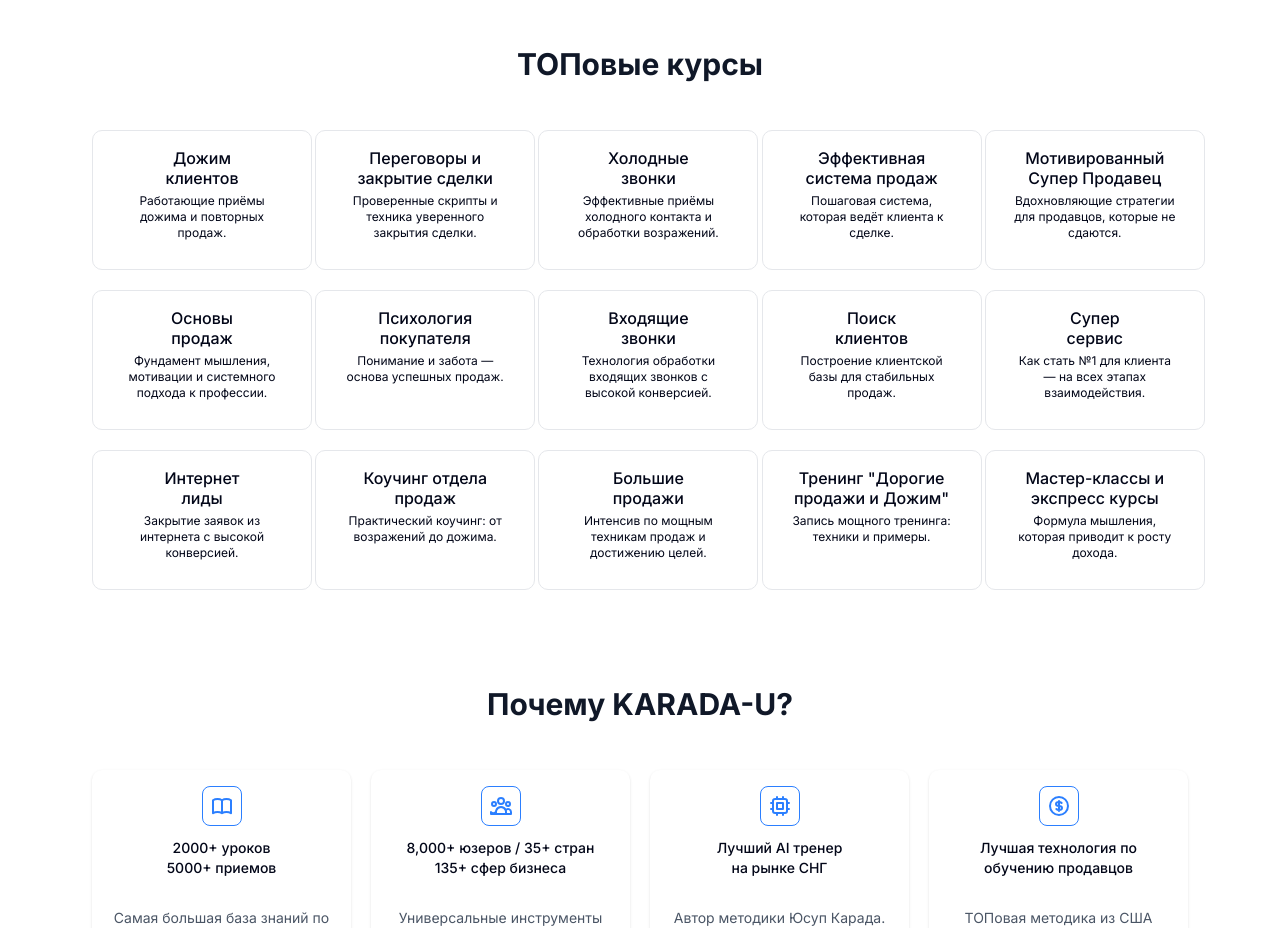
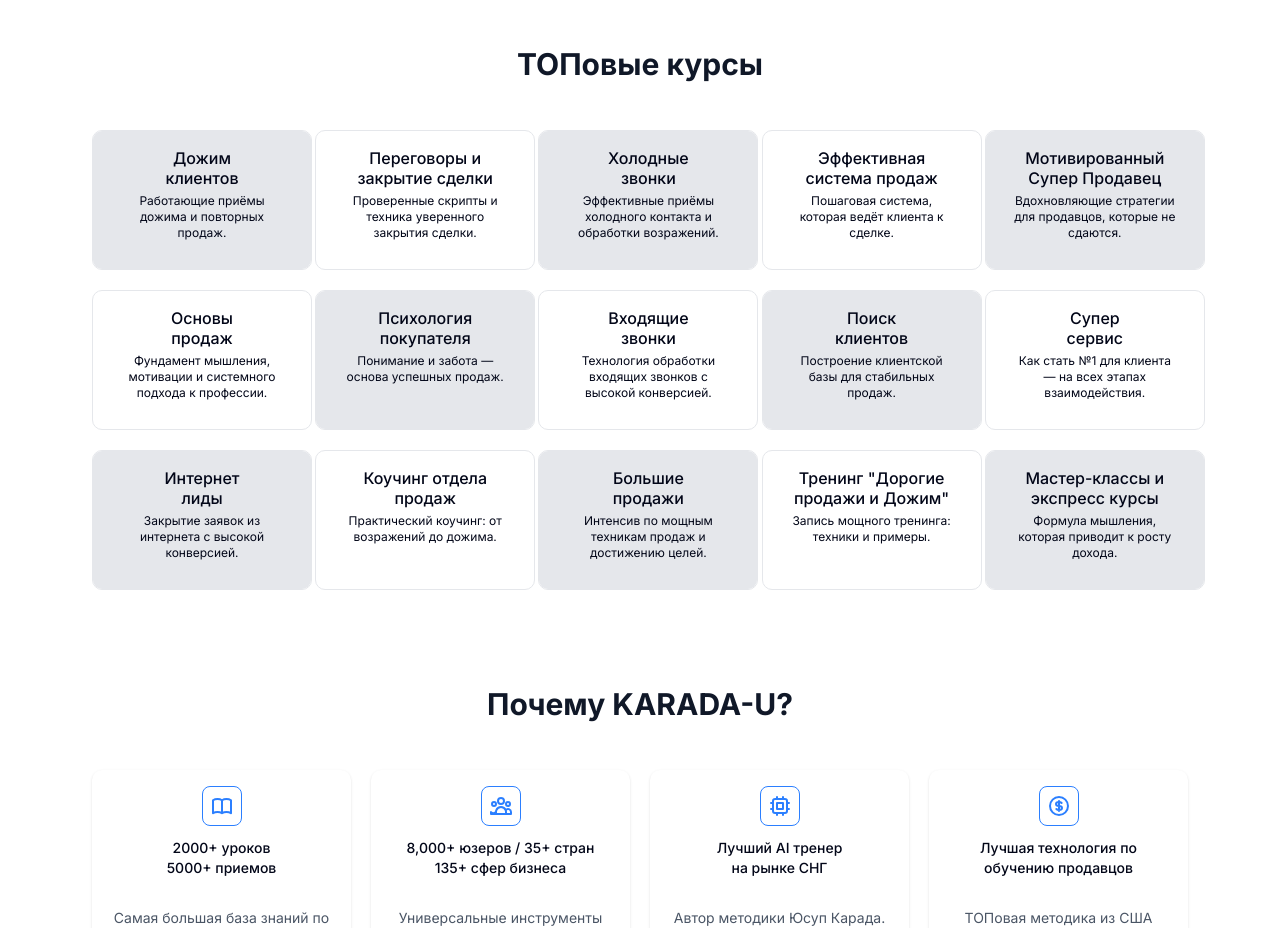
Before and after one commit to yernar-tursyn/u.karada, a Next.js app: page / in a window 1280 px wide. Shown: the part 980-1908 px from the top of the page. Built offline with nearby package versions, Linux system fonts and the light colour scheme.

Commit message:
feature chess

```diff
--- a/components/animated-course-cards.tsx
+++ b/components/animated-course-cards.tsx
@@ -216,14 +216,38 @@
     },
   ];
 
+  // Функция для определения шахматного порядка
+  const isChessPattern = (index: number) => {
+    const colsPerRow =
+      typeof window === "undefined"
+        ? 3
+        : isMobile
+        ? 3
+        : window.innerWidth >= 1024
+        ? 5
+        : window.innerWidth >= 768
+        ? 4
+        : 3;
+    const colIndex = index % colsPerRow;
+    const rowIndex = Math.floor(index / colsPerRow);
+
+    // Шахматный порядок: (четная строка и четный столбец) или (нечетная строка и нечетный столбец)
+    return (
+      (rowIndex % 2 === 0 && colIndex % 2 === 0) ||
+      (rowIndex % 2 !== 0 && colIndex % 2 !== 0)
+    );
+  };
+
   // Мобильная версия карточек
   if (isMobile) {
     return (
       <div className="grid grid-cols-3 gap-1">
-        {courses.map((course) => (
+        {courses.map((course, index) => (
           <Card
             key={course.id}
-            className="border border-gray-200 rounded-lg overflow-hidden relative cursor-pointer w-full"
+            className={`border border-gray-200 rounded-lg overflow-hidden relative cursor-pointer w-full ${
+              isChessPattern(index) ? "bg-gray-200" : ""
+            }`}
           >
             <div className="flex flex-col justify-start items-center h-full p-1">
               <div className="text-center mb-1 h-[32px] flex items-center justify-center">
@@ -250,7 +274,7 @@
   // Десктопная версия карточек (оставляем без изменений)
   return (
     <div className="grid grid-cols-3 md:grid-cols-4 lg:grid-cols-5 gap-1 xs:gap-2 sm:gap-3 md:gap-4 lg:gap-5">
-      {courses.map((course) => (
+      {courses.map((course, index) => (
         <Card
           key={course.id}
           className="border border-gray-200 rounded-lg overflow-hidden relative cursor-pointer transition-all duration-700 h-[90px] xs:h-[105px] sm:h-[120px] md:h-[130px] lg:h-[140px] w-[220px]"
@@ -267,7 +291,9 @@
         >
           {/* Обычное состояние - только заголовок и описание */}
           <div
-            className="absolute inset-0 transition-opacity duration-300 flex flex-col justify-start p-1 xs:p-2 sm:p-3"
+            className={`absolute inset-0 transition-opacity duration-300 flex flex-col justify-start p-1 xs:p-2 sm:p-3 ${
+              isChessPattern(index) ? "bg-gray-200" : ""
+            }`}
             style={{
               opacity: hoveredCard === course.id ? 0 : 1,
               pointerEvents: hoveredCard === course.id ? "none" : "auto",
```
